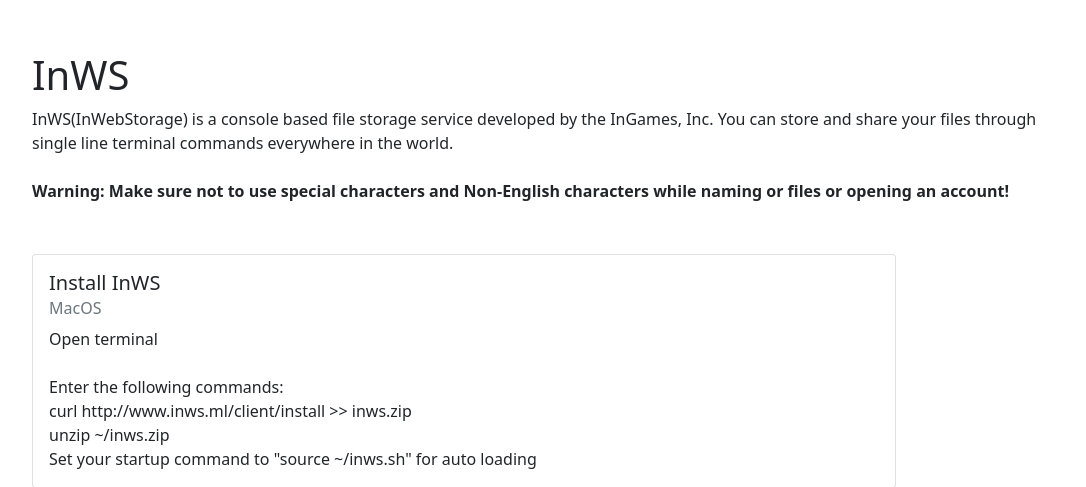
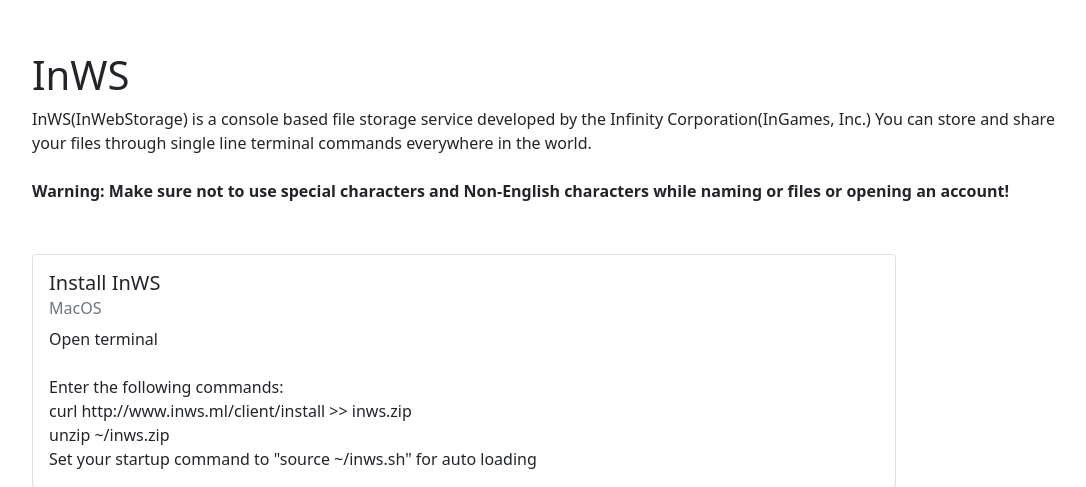
Before and after one commit to omrozh/inws, a Flask app: page / in a window 1280 px wide. Shown: the top 487 px of the page, without its empty margins (96-1182 px from the left). Run offline with Flask 2, Linux system fonts and the light colour scheme.

Commit message:
Fun Activity

```diff
--- a/app.py
+++ b/app.py
@@ -5,7 +5,7 @@
 
 app = flask.Flask(__name__)
 
-app.config["SQLALCHEMY_DATABASE_URI"] = os.environ['DATABASE_URL']
+app.config["SQLALCHEMY_DATABASE_URI"] = "sqlite:///site.db"
 db = SQLAlchemy(app)
 
 
--- a/templates/docs.html
+++ b/templates/docs.html
@@ -7,7 +7,7 @@
 </head>
 <body style="margin-left: 10%; margin-right: 10%">
     <h1 style="margin-top: 5%;">InWS</h1>
-    InWS(InWebStorage) is a console based file storage service developed by the InGames, Inc. You can store and share your files through single line terminal commands everywhere in the world.
+    InWS(InWebStorage) is a console based file storage service developed by the Infinity Corporation(InGames, Inc.) You can store and share your files through single line terminal commands everywhere in the world.
     <br>
     <br>
     <strong>Warning: Make sure not to use special characters and Non-English characters while naming or files or opening an account!</strong>
```
